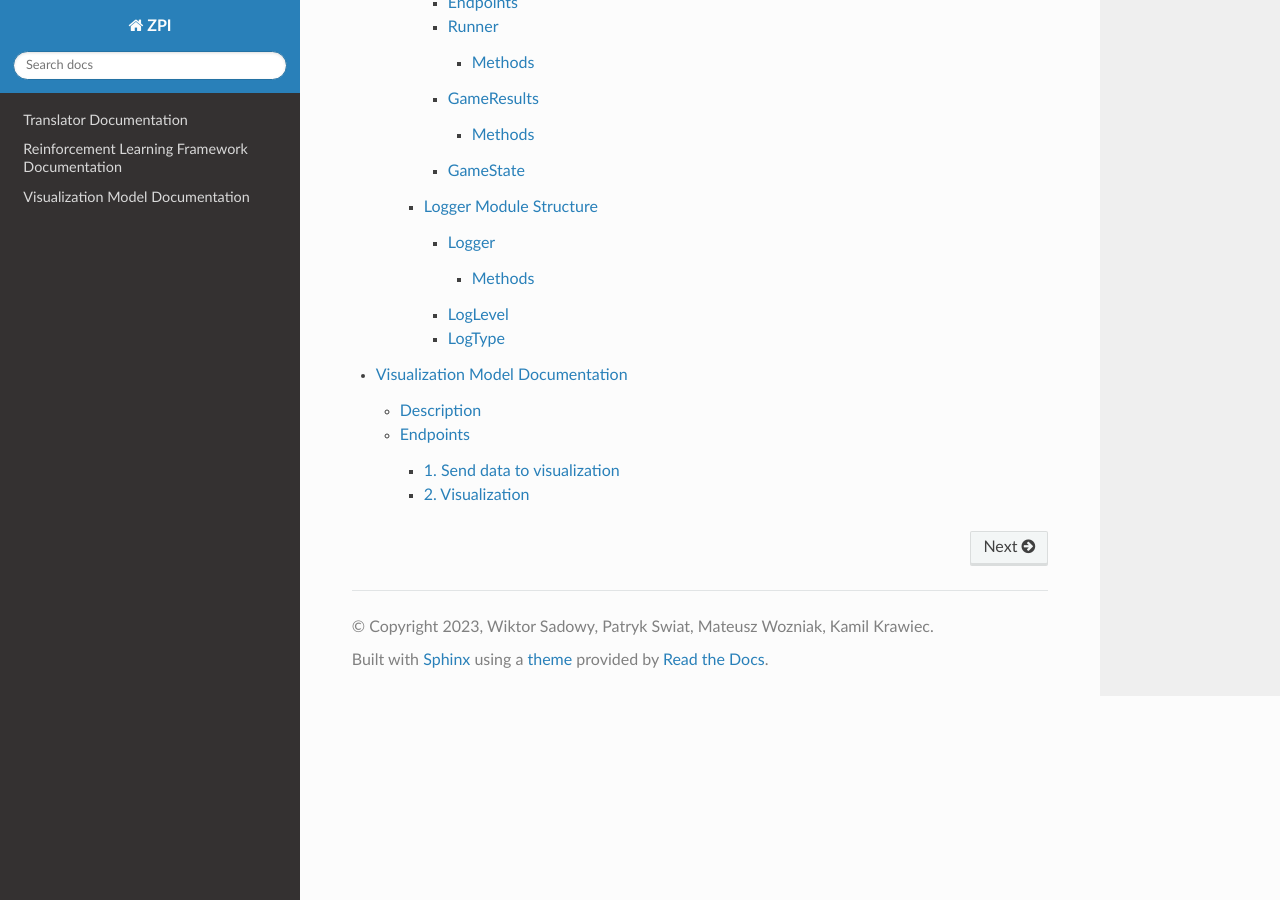
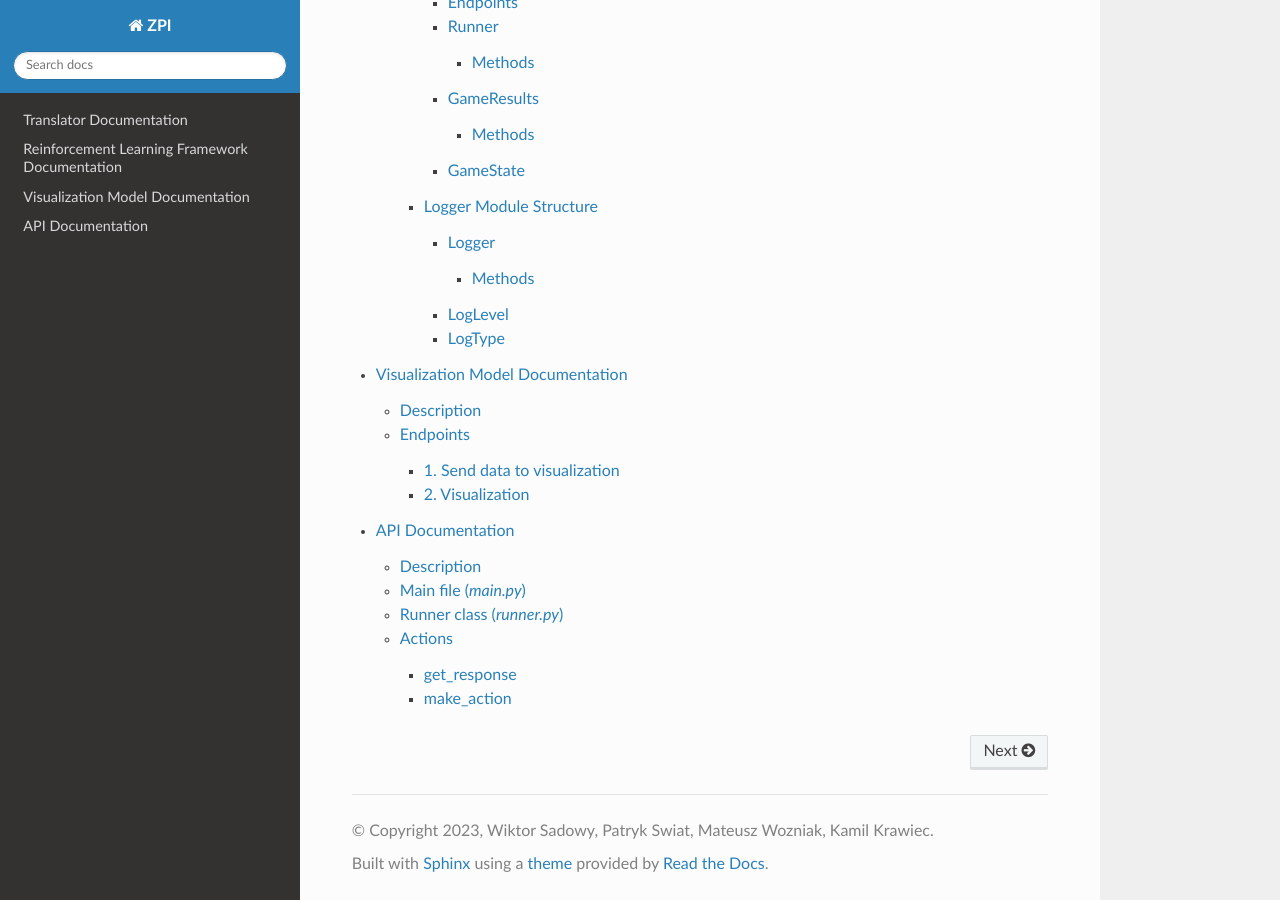
Before and after one commit to ZPI-2023-IST/Documentation, a Sphinx documentation site: the page built from source/index.rst, in a window 1280 px wide and 900 px high, scrolled down 985 px. Built offline with Sphinx 7.4.7 and the Read the Docs theme 2.0.0, drawn with Linux system fonts in a browser that asks for light colours; part of the change alters nothing that is shown.

Commit message:
API doc added

```diff
--- /dev/null
+++ b/source/api.rst
@@ -0,0 +1,66 @@
+API Documentation
+====================
+
+------------
+Description
+------------
+
+This module is designed to be a middleman between translator and RL modules. It is responsible also for initializing the game and translator.
+The project is a web application that integrates a game with a translator interface, allowing RL to interact with game in real-time.
+
+------------------------
+Main file (`main.py`)
+------------------------
+
+The `main.py` file serves as the main entry point for the application. It utilizes the `socketio` library and `aiohttp` for handling asynchronous communication. The core functionality is managed by the `Runner` class, which handles communication with the RL module.
+
+-----------------------------
+Runner class (`runner.py`)
+-----------------------------
+
+The `runner.py` file contains the `Runner` class, responsible for managing implemented game and restarting game.
+
+The `Runner` class initializes a FreeCell game and a corresponding translator. The `reset` method is used to reset the game.
+
+
+--------
+Actions
+--------
+
+.. _get_response:
+
+^^^^^^^^^^^^^
+get_response
+^^^^^^^^^^^^^
+The **get_response** function, is an asynchronous event handler, it returns the JSON with all the information about the game.
+This event is called as a response to :ref:`make_action` call.
+
+Example of JSON response
+
+     .. code-block:: json
+
+        {
+            "moves_vector": "moves",
+            "game_board": "board",
+            "reward": 0,
+            "state": "State.ONGOING"
+        }
+
+.. _make_action:
+
+^^^^^^^^^^^^^
+make_action
+^^^^^^^^^^^^^
+The **make_move** function, is an asynchronous event handler, it processes move requests from the RL via WebSocket.
+It parses JSON data, executes game logic (reset or move), retrieves game information, prepares a response, and emits it to the client.
+This action facilitates real-time interaction, updating the game state and providing essential information for possible frontend visualization.
+
+Example of JSON response to make_action call
+
+     .. code-block:: json
+
+        {
+            "move": 1
+        }
+
+this call will make a move with index 1. And then :ref:`get_response` will be called.
--- a/source/index.rst
+++ b/source/index.rst
@@ -10,3 +10,4 @@ Welcome to ZPI's documentation!
    translator
    rl
    visualization
+   api
```
